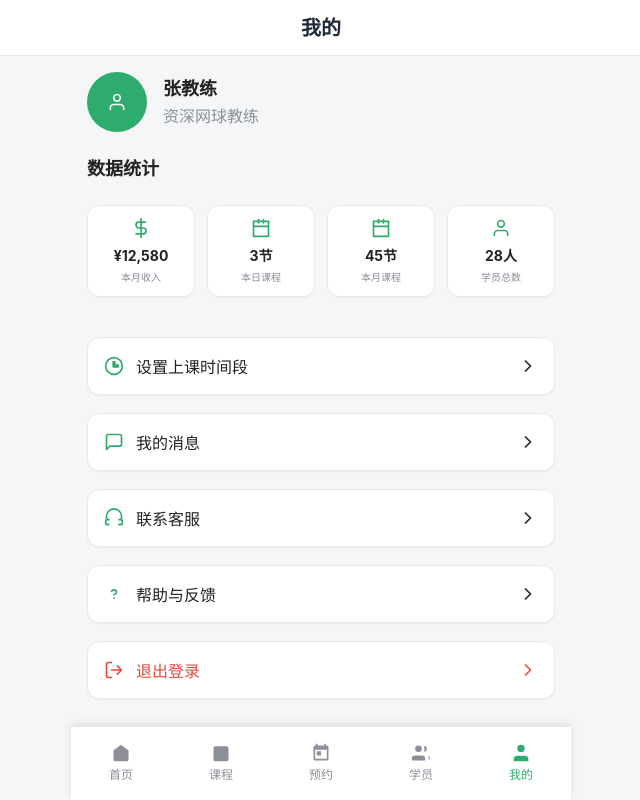
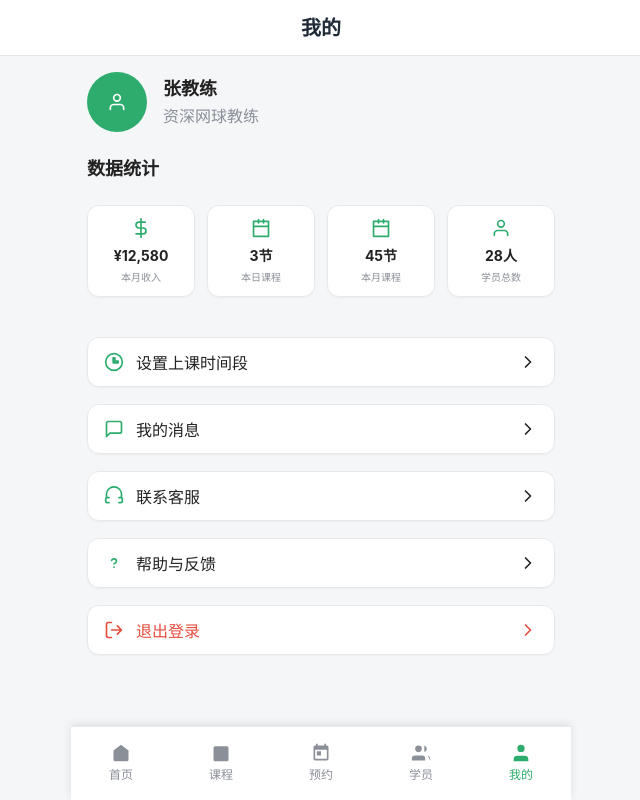
Before and after one commit to winifredlamy-ops/coach, a React (Vite) app: page /profile in a window 1280 px wide. Shown: the whole page, without its empty margins (319-959 px from the left). Built offline with nearby package versions, Linux system fonts and the light colour scheme.

Commit message:
修改我的页面行距

```diff
--- a/src/ui/Profile.css
+++ b/src/ui/Profile.css
@@ -132,14 +132,14 @@
 .menu-list {
 	display: flex;
 	flex-direction: column;
-	gap: 2px;
+	gap: 1px;
 }
 
 .menu-item {
 	background: var(--card-bg);
 	border: 1px solid var(--border);
 	border-radius: 12px;
-	padding: 16px;
+	padding: 12px 16px;
 	display: flex;
 	align-items: center;
 	justify-content: space-between;
```
